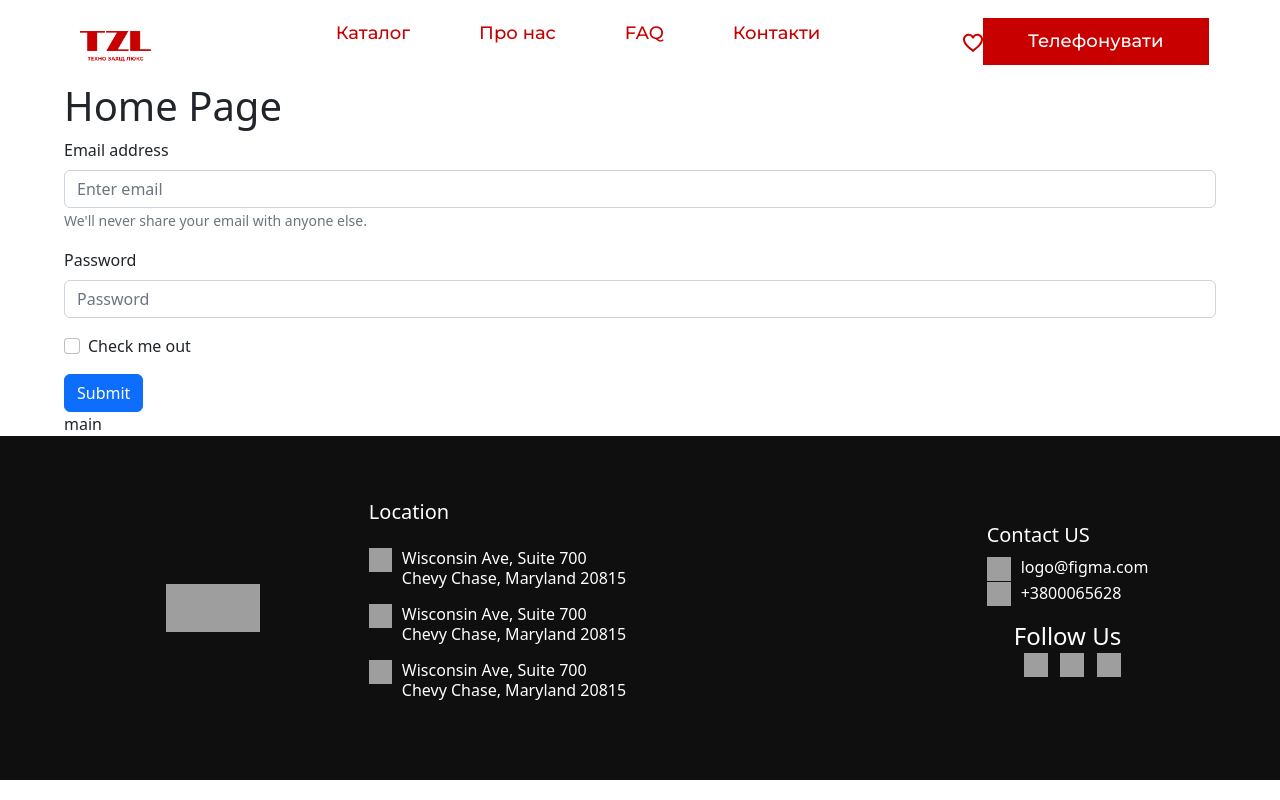
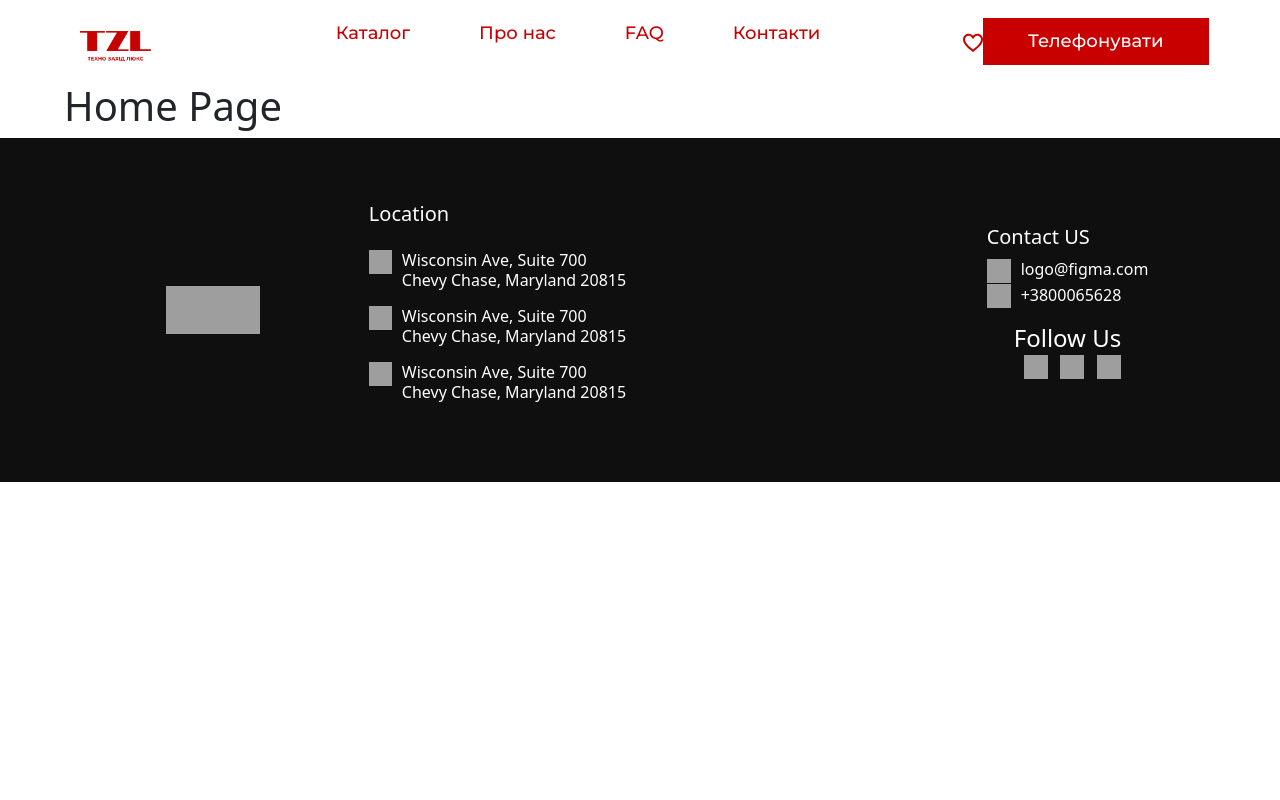
Before and after one commit to vikmay/Exam-Maikut-Bolonnyi, a Next.js app: page / in a window 1280 px wide. Built offline with nearby package versions, Linux system fonts and the light colour scheme; grey boxes are pictures that could not be loaded.

Commit message:
forms deleted

```diff
--- a/src/pages/index.tsx
+++ b/src/pages/index.tsx
@@ -19,29 +19,9 @@ export default function Home() {
         <meta name="viewport" content="width=device-width, initial-scale=1" />
         <link rel="icon" href="/favicon.ico" />
       </Head>
-      <h1 className={s.h1}>Home Page</h1>
-
-      <Form>
-        <Form.Group className="mb-3" controlId="formBasicEmail">
-          <Form.Label>Email address</Form.Label>
-          <Form.Control type="email" placeholder="Enter email" />
-          <Form.Text className="text-muted">
-            We'll never share your email with anyone else.
-          </Form.Text>
-        </Form.Group>
-
-        <Form.Group className="mb-3" controlId="formBasicPassword">
-          <Form.Label>Password</Form.Label>
-          <Form.Control type="password" placeholder="Password" />
-        </Form.Group>
-        <Form.Group className="mb-3" controlId="formBasicCheckbox">
-          <Form.Check type="checkbox" label="Check me out" />
-        </Form.Group>
-        <Button variant="primary" type="submit">
-          Submit
-        </Button>
-      </Form>
-      main
+      <main>
+        <h1 className={s.h1}>Home Page</h1>
+      </main>
     </>
   );
 }
```
